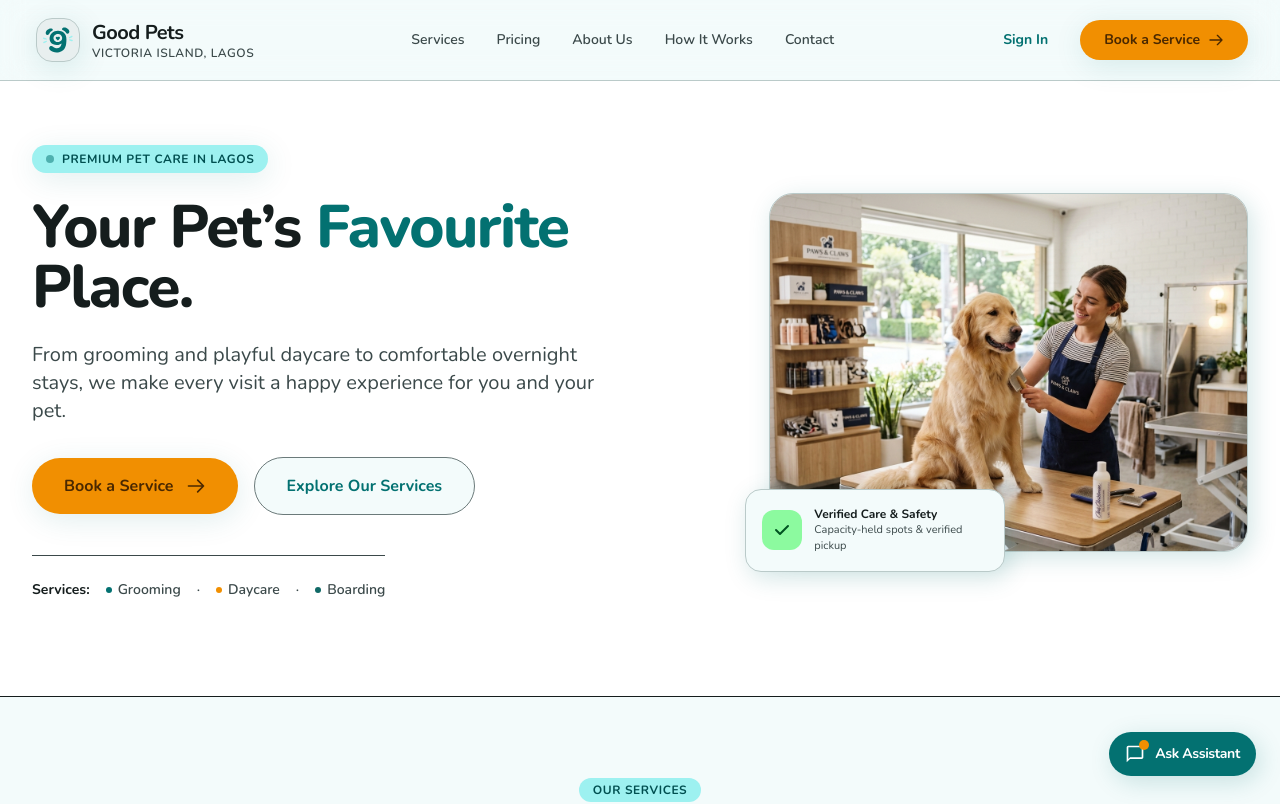
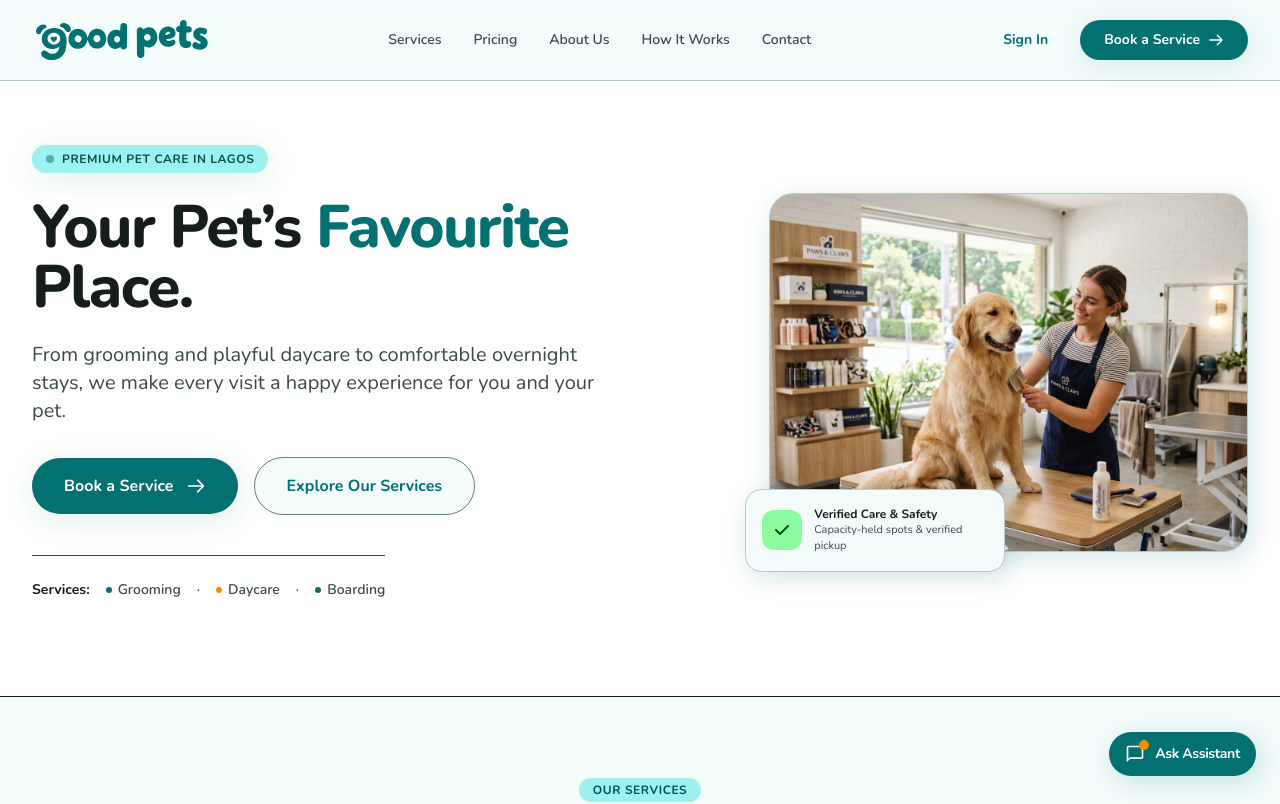
Before and after one commit to ogunleyejuliet/GoodPets, a Next.js app: page / in a window 1280 px wide. Shown: the top 804 px of the page. Built offline with nearby package versions, Linux system fonts and the light colour scheme.

Commit message:
update: landing page logo updated

```diff
--- a/index.html
+++ b/index.html
@@ -22,9 +22,8 @@
   <!-- Navigation Header -->
   <header class="site-header" id="site-header">
     <div class="container nav-container">
-      <a href="#" class="brand-logo" id="brand-logo">
-        <span class="brand-icon">🐾</span>
-        <span>GoodPets</span>
+      <a href="#" class="brand-logo" id="brand-logo" aria-label="GoodPets Home">
+        <img src="assets/Logo.svg" alt="GoodPets" class="brand-logo-img" />
       </a>
 
       <nav aria-label="Main Navigation">
--- a/src/app/page.tsx
+++ b/src/app/page.tsx
@@ -23,25 +23,17 @@ export default function HomePage() {
             {/* Brand Logo */}
             <a
               href="#"
-              className="flex items-center gap-3 group focus:outline-none focus-visible:ring-2 focus-visible:ring-primary focus-visible:ring-offset-2 rounded-xl p-1"
+              className="flex items-center group focus:outline-none focus-visible:ring-2 focus-visible:ring-primary focus-visible:ring-offset-2 rounded-xl p-1"
+              aria-label="Good Pets Home"
             >
-              <div className="w-11 h-11 rounded-2xl bg-surface-container flex items-center justify-center p-1.5 border border-outline-variant shadow-soft group-hover:scale-105 transition-transform">
-                <Image
-                  src="/images/logo-mark.svg"
-                  alt="Good Pets Logo"
-                  width={36}
-                  height={30}
-                  className="w-auto h-7"
-                />
-              </div>
-              <div className="flex flex-col">
-                <span className="text-xl font-bold tracking-tight text-on-surface leading-tight">
-                  Good Pets
-                </span>
-                <span className="text-xs font-semibold text-on-surface-variant tracking-wider uppercase">
-                  Victoria Island, Lagos
-                </span>
-              </div>
+              <Image
+                src="/images/logo.svg"
+                alt="Good Pets"
+                width={160}
+                height={37}
+                priority
+                className="h-9 sm:h-10 w-auto object-contain group-hover:scale-105 transition-transform"
+              />
             </a>
 
             {/* Desktop Navigation Links */}
@@ -86,10 +78,10 @@ export default function HomePage() {
               >
                 Sign In
               </a>
-              {/* Primary CTA: MUST use the secondary semantic colour role */}
+              {/* Primary CTA using primary semantic colour role */}
               <a
                 href="#book"
-                className="inline-flex items-center justify-center gap-2 bg-secondary text-on-secondary hover:brightness-105 active:scale-95 text-sm font-bold px-6 py-2.5 rounded-full shadow-soft hover:shadow-medium transition-all"
+                className="inline-flex items-center justify-center gap-2 bg-primary text-on-primary hover:brightness-105 active:scale-95 text-sm font-bold px-6 py-2.5 rounded-full shadow-soft hover:shadow-medium transition-all"
               >
                 <span>Book a Service</span>
                 <svg className="w-4 h-4 fill-none stroke-current stroke-2" viewBox="0 0 24 24">
@@ -172,7 +164,7 @@ export default function HomePage() {
               <a
                 href="#book"
                 onClick={() => setMobileMenuOpen(false)}
-                className="w-full text-center py-3 text-sm font-bold bg-secondary text-on-secondary rounded-full shadow-soft hover:shadow-medium transition-all"
+                className="w-full text-center py-3 text-sm font-bold bg-primary text-on-primary rounded-full shadow-soft hover:shadow-medium transition-all"
               >
                 Book a Service
               </a>
@@ -208,10 +200,10 @@ export default function HomePage() {
 
                 {/* Actions */}
                 <div className="mt-8 flex flex-col sm:flex-row items-stretch sm:items-center gap-4 w-full sm:w-auto">
-                  {/* Primary CTA using secondary semantic colour role */}
+                  {/* Primary CTA using primary semantic colour role */}
                   <a
                     href="#book"
-                    className="inline-flex items-center justify-center gap-3 bg-secondary text-on-secondary hover:brightness-105 active:scale-[0.98] text-base font-bold px-8 py-4 rounded-full shadow-soft hover:shadow-medium transition-all text-center"
+                    className="inline-flex items-center justify-center gap-3 bg-primary text-on-primary hover:brightness-105 active:scale-[0.98] text-base font-bold px-8 py-4 rounded-full shadow-soft hover:shadow-medium transition-all text-center"
                   >
                     <span>Book a Service</span>
                     <svg className="w-5 h-5 fill-none stroke-current stroke-2" viewBox="0 0 24 24">
@@ -619,7 +611,7 @@ export default function HomePage() {
 
                 <a
                   href="#book"
-                  className="inline-flex items-center gap-2 text-sm font-bold bg-secondary text-on-secondary px-6 py-2.5 rounded-full hover:brightness-105 transition-all shadow-soft shrink-0"
+                  className="inline-flex items-center gap-2 text-sm font-bold bg-primary text-on-primary px-6 py-2.5 rounded-full hover:brightness-105 transition-all shadow-soft shrink-0"
                 >
                   <span>Book at These Rates</span>
                 </a>
@@ -803,10 +795,10 @@ export default function HomePage() {
                 </div>
               </div>
 
-              {/* Primary CTA with Secondary Semantic Colour Role */}
+              {/* Primary CTA with Primary Semantic Colour Role */}
               <a
                 href="#book"
-                className="inline-flex items-center justify-center gap-2 bg-secondary text-on-secondary hover:brightness-105 active:scale-95 text-sm font-bold px-8 py-3.5 rounded-full shadow-soft hover:shadow-medium transition-all shrink-0"
+                className="inline-flex items-center justify-center gap-2 bg-primary text-on-primary hover:brightness-105 active:scale-95 text-sm font-bold px-8 py-3.5 rounded-full shadow-soft hover:shadow-medium transition-all shrink-0"
               >
                 <span>Book a Service</span>
                 <svg className="w-4 h-4 fill-none stroke-current stroke-2" viewBox="0 0 24 24">
@@ -996,10 +988,10 @@ export default function HomePage() {
               </p>
 
               <div className="mt-10 flex flex-col sm:flex-row items-center justify-center gap-4 w-full sm:w-auto">
-                {/* Primary CTA using secondary semantic role */}
+                {/* Primary CTA using primary semantic role */}
                 <a
                   href="#book"
-                  className="w-full sm:w-auto inline-flex items-center justify-center gap-2 bg-secondary text-on-secondary hover:brightness-105 active:scale-95 text-base font-bold px-8 py-4 rounded-full shadow-soft hover:shadow-medium transition-all text-center"
+                  className="w-full sm:w-auto inline-flex items-center justify-center gap-2 bg-primary text-on-primary hover:brightness-105 active:scale-95 text-base font-bold px-8 py-4 rounded-full shadow-soft hover:shadow-medium transition-all text-center"
                 >
                   <span>Book a Service</span>
                   <svg className="w-5 h-5 fill-none stroke-current stroke-2" viewBox="0 0 24 24">
@@ -1219,7 +1211,7 @@ export default function HomePage() {
               <button
                 type="button"
                 onClick={() => setAssistantModalOpen(false)}
-                className="bg-secondary text-on-secondary px-6 py-2.5 rounded-full text-sm font-bold shadow-soft hover:shadow-medium transition-all"
+                className="bg-primary text-on-primary px-6 py-2.5 rounded-full text-sm font-bold shadow-soft hover:shadow-medium transition-all"
               >
                 Close Preview
               </button>
```
Also changed, not shown: styles.css (+16 -0 lines), task 02 repository and scaffold/README.md (deleted).
